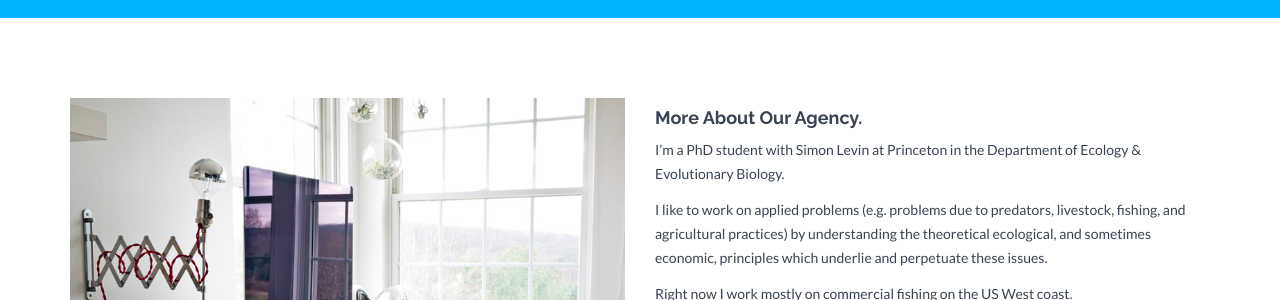
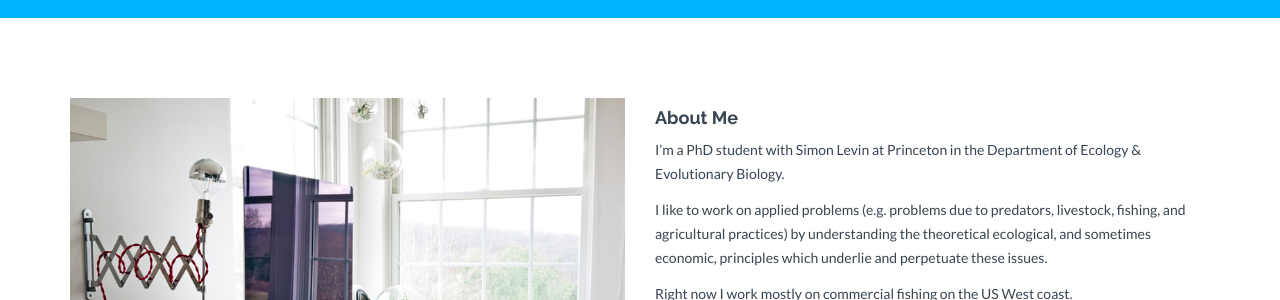
Before and after one commit to emfuller/emfuller.github.io, a Jekyll site: the page built from about.html, in a window 1280 px wide and 900 px high. Shown: the part 148-448 px from the top of the window. Built offline with Jekyll 4.4.1, drawn with Linux system fonts in a browser that asks for light colours; nearby versions of some CDN libraries.

Commit message:
updating

```diff
--- a/about.html
+++ b/about.html
@@ -10,7 +10,7 @@ permalink: /about/
             <img class="img-responsive" src="{{ "/assets/img/about.jpg" | prepend: site.baseurl }}" alt="">
         </div>
         <div class="col-lg-6">
-            <h4>More About Our Agency.</h4>
+            <h4>About Me</h4>
 	    <p>I’m a PhD student with Simon Levin at Princeton in the Department of Ecology & Evolutionary Biology.</p>
 	    <p> I like to work on applied problems (e.g. problems due to predators, livestock, fishing, and agricultural practices) by understanding the theoretical ecological, and sometimes economic, principles which underlie and perpetuate these issues.</p>
 	    <p>Right now I work mostly on commercial fishing on the US West coast.</p>
```
